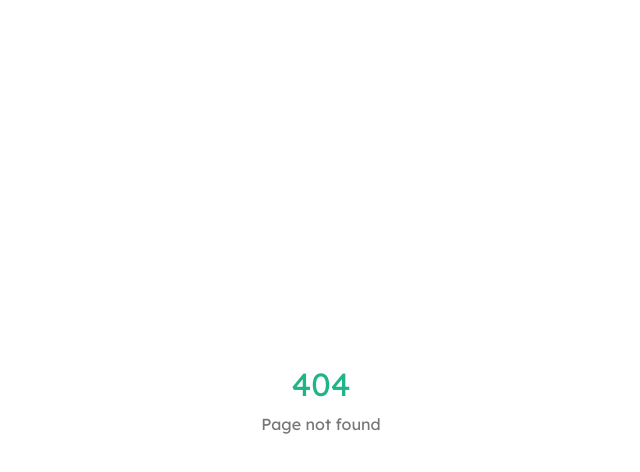
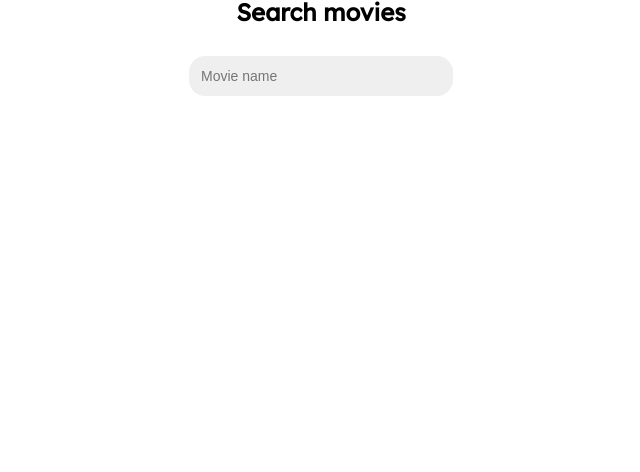
Before and after one commit to jeanbaptistevanparys/movie-list-frontend, a Vue app: page / in a window 1280 px wide. Before the commit this address had no page. Shown: the top 472 px of the page, without its empty margins (319-959 px from the left). Built offline with nearby package versions, Linux system fonts and the light colour scheme.

Commit message:
✨ Starten met Vue

```diff
--- a/src/router/index.js
+++ b/src/router/index.js
@@ -3,6 +3,11 @@ import { createRouter, createWebHistory } from 'vue-router';
 const router = createRouter({
   history: createWebHistory(import.meta.env.BASE_URL),
   routes: [
+    {
+      path: '/',
+      name: 'home',
+      component: () => import('../views/HomeView.vue'),
+    },
     {
       path: '/login',
       name: 'login',
--- /dev/null
+++ b/src/views/HomeView.vue
@@ -0,0 +1,51 @@
+<template>
+  <main>
+    <h2>Search movies</h2>
+    <input type="text" v-model="filter" @input="loadMovies" placeholder="Movie name" />
+  </main>
+</template>
+<script>
+export default {
+  name: 'HomeView',
+  data() {
+    return {
+      filter: '',
+    };
+  },
+  methods: {
+    loadMovies() {
+      console.log(this.filter);
+    },
+  },
+};
+</script>
+<style scoped>
+main {
+  display: flex;
+  flex-direction: column;
+  align-items: center;
+}
+h2 {
+  font-size: 1.5rem;
+  font-weight: bold;
+  margin-bottom: 2rem;
+}
+input {
+  font-size: 0.875rem;
+  line-height: 1rem;
+  padding: 0.75rem;
+  border-radius: 1rem;
+  background-color: var(--color-gray);
+  border: none;
+  outline: none;
+  width: 15rem;
+  margin-bottom: 2rem;
+}
+.movies {
+  display: flex;
+  flex-wrap: wrap;
+  gap: 1.5rem;
+  width: calc(5 * 10rem + 4 * 1.5rem);
+  margin-bottom: 2rem;
+}
+</style>
```
